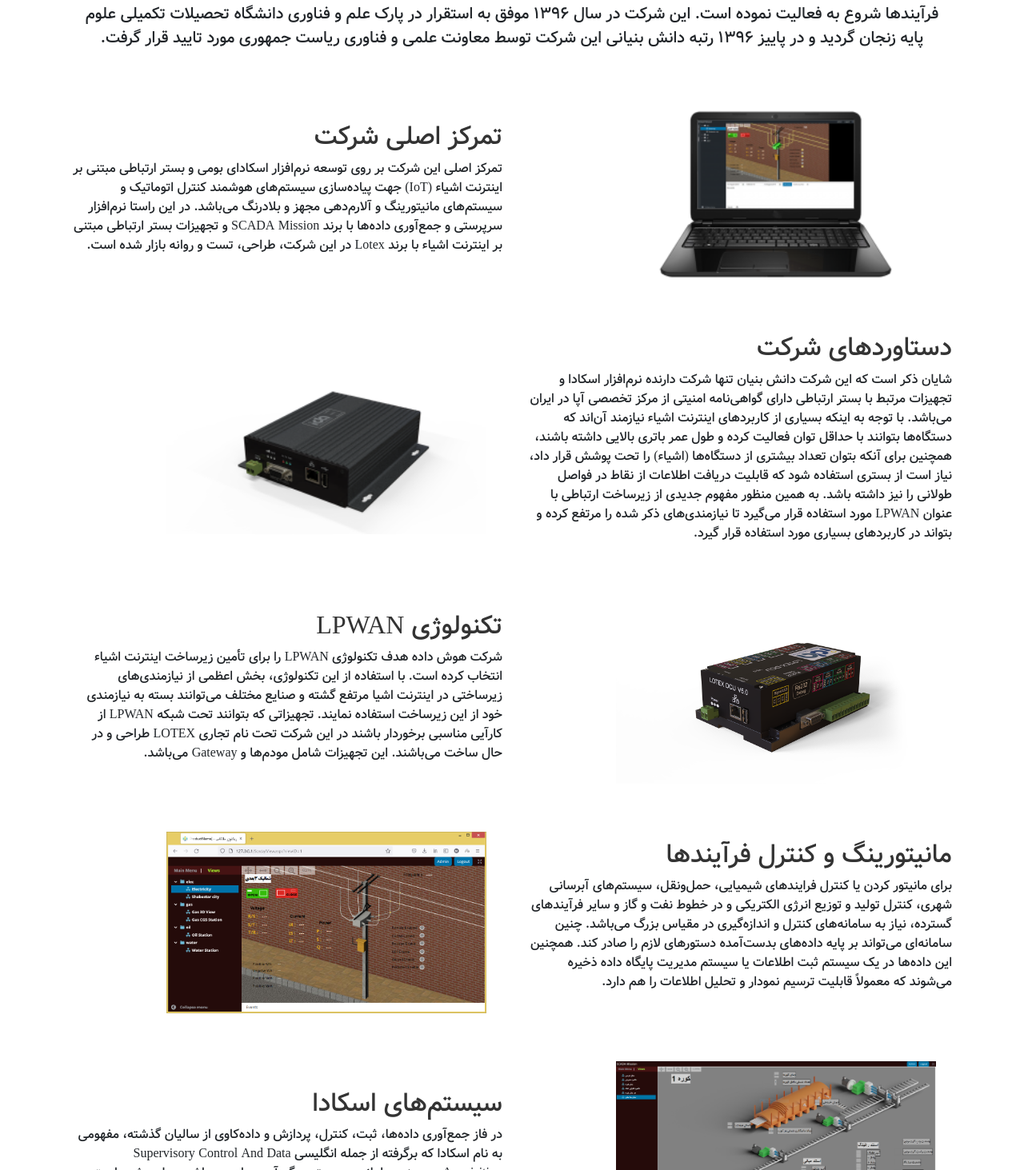
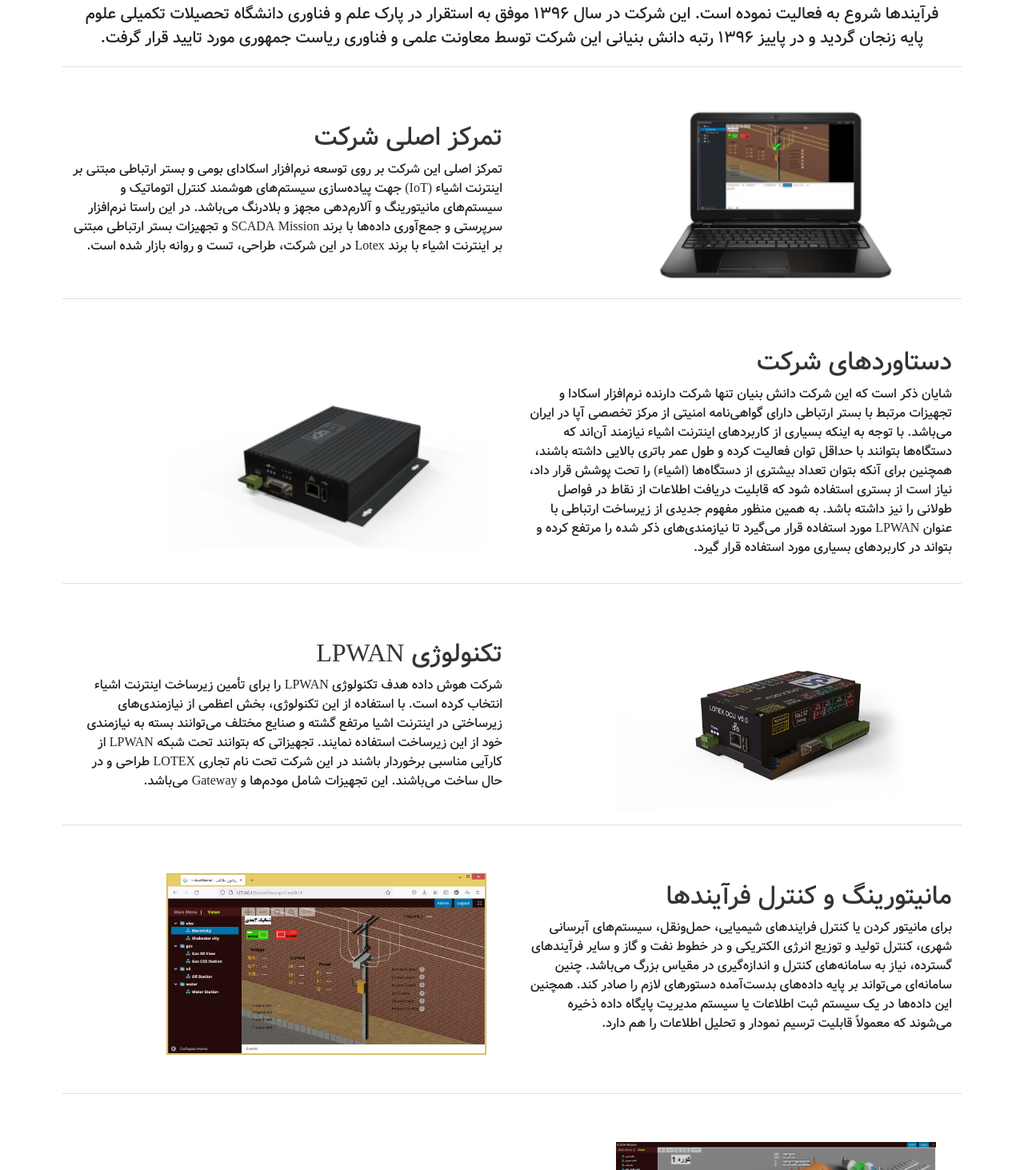
Before and after one commit to cactus1386/website-IDA, a React (Create React App) app in the folder frontend/: page /about in a window 1280 px wide. Shown: the part 247-1710 px from the top of the page at 80% size. Built offline with nearby package versions, Linux system fonts and the light colour scheme.

Commit message:
dasti keshidam

```diff
--- a/frontend/src/Components/About.js
+++ b/frontend/src/Components/About.js
@@ -14,14 +14,14 @@ const AboutUs = () => {
     return (
         <div className="container mt-5" dir="rtl">
             <div className="row">
-                <div className="col text-center">
+                <div className="col text-center border-bottom">
                     <h1 className="mb-4 fontv">درباره ما</h1>
                     <p className="lead fontv">
                         شرکت دانش بنیان هوش داده هدف از سال 1394 با تجربه 10 ساله در حوزه های فناوری اطلاعات، هوشمندسازی و مانیتورینگ آنلاین فرآیندها شروع به فعالیت نموده است. این شرکت در سال 1396 موفق به استقرار در پارک علم و فناوری دانشگاه تحصیلات تکمیلی علوم پایه زنجان گردید و در پاییز 1396 رتبه دانش بنیانی این شرکت توسط معاونت علمی و فناوری ریاست جمهوری مورد تایید قرار گرفت.
                     </p>
                 </div>
             </div>
-            <div className="row mt-5 align-items-center section">
+            <div className="row mt-5 align-items-center section border-bottom pb-3">
                 <div className="col-md-6">
                     <img src={applic} alt="Focus" className="img-fluid" />
                 </div>
@@ -32,18 +32,18 @@ const AboutUs = () => {
                     </p>
                 </div>
             </div>
-            <div className="row mt-5 align-items-center section">
+            <div className="row  align-items-center section border-bottom pb-3">
                 <div className="col-md-6 order-md-2">
                     <img src={internet} alt="Achievements" className="img-fluid" />
                 </div>
-                <div className="col-md-6 text-md-right">
+                <div className="col-md-6 text-md-right ">
                     <h2 className="fontv">دستاوردهای شرکت</h2>
                     <p className="fontv">
                         شایان ذکر است که این شرکت دانش بنیان تنها شرکت دارنده نرم‌افزار اسکادا و تجهیزات مرتبط با بستر ارتباطی دارای گواهی‌نامه امنیتی از مرکز تخصصی آپا در ایران می‌باشد. با توجه به اینکه بسیاری از کاربردهای اینترنت اشیاء نیازمند آن‌اند که دستگاه‌ها بتوانند با حداقل توان فعالیت کرده و طول عمر باتری بالایی داشته باشند، همچنین برای آنکه بتوان تعداد بیشتری از دستگاه‌ها (اشیاء) را تحت پوشش قرار داد، نیاز است از بستری استفاده شود که قابلیت دریافت اطلاعات از نقاط در فواصل طولانی را نیز داشته باشد. به همین منظور مفهوم جدیدی از زیرساخت ارتباطی با عنوان LPWAN مورد استفاده قرار می‌گیرد تا نیازمندی‌های ذکر شده را مرتفع کرده و بتواند در کاربردهای بسیاری مورد استفاده قرار گیرد.
                     </p>
                 </div>
             </div>
-            <div className="row mt-5 align-items-center section">
+            <div className="row mt-5 align-items-center section border-bottom pb-3">
                 <div className="col-md-6">
                     <img src={plc} alt="LPWAN" className="img-fluid" />
                 </div>
@@ -54,7 +54,7 @@ const AboutUs = () => {
                     </p>
                 </div>
             </div>
-            <div className="row mt-5 align-items-center section">
+            <div className="row mt-5 align-items-center section border-bottom pb-5">
                 <div className="col-md-6 order-md-2">
                     <img src={img2} alt="Monitoring and Control" className="img-fluid" />
                 </div>
@@ -65,7 +65,7 @@ const AboutUs = () => {
                     </p>
                 </div>
             </div>
-            <div className="row mt-5 align-items-center section">
+            <div className="row mt-5 align-items-center section border-bottom pb-5">
                 <div className="col-md-6">
                     <img src={img3} alt="SCADA Systems" className="img-fluid" />
                 </div>
--- a/frontend/src/Components/ContactUs.js
+++ b/frontend/src/Components/ContactUs.js
@@ -1,11 +1,12 @@
 import React from 'react';
 import 'bootstrap/dist/css/bootstrap.min.css';
 function ContactUs() {
-  return (<>
+  return (<> <div class="pt-3">
             <div class="col-md-12 bg-primary fontv" style={{ height: '100px' }}>
                 <div class="d-flex justify-content-center pt-4">
                     <h2 class="text-light fontv">تماس با ما</h2>
                 </div>
+            </div>
             </div>
             <div class="row pt-5 fontv " style={{ paddingRight: '200px' ,paddingLeft :'200px'}}>
                 <div class="row card p-3 shadow">
```
